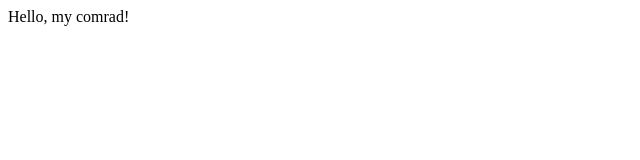
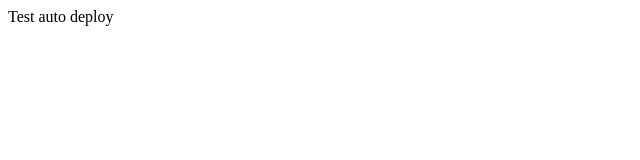
Before and after one commit to zemer/mf.messenger.praktikum.yandex, a website: page index.html in a window 1280 px wide. Shown: the full height of the page, 0-640 px from the left. Drawn offline with Linux system fonts and the light colour scheme.

Commit message:
Test auto deploy

```diff
--- a/index.html
+++ b/index.html
@@ -7,7 +7,7 @@
 </head>
 
 <body>
-    <div>Hello, my comrad!</div>
+    <div>Test auto deploy</div>
 </body>
 
 </html>
```
